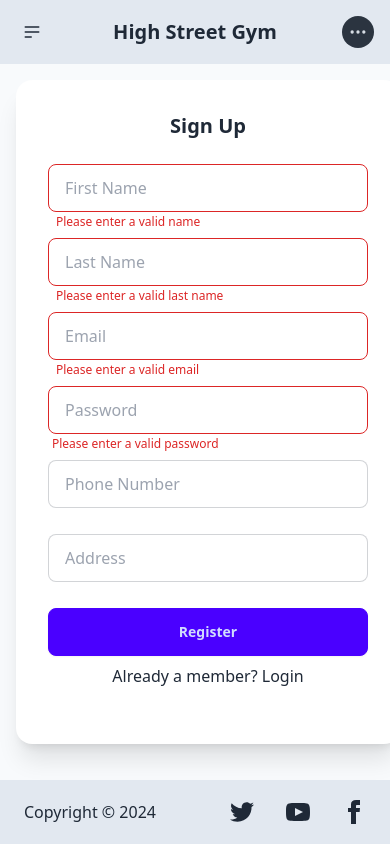
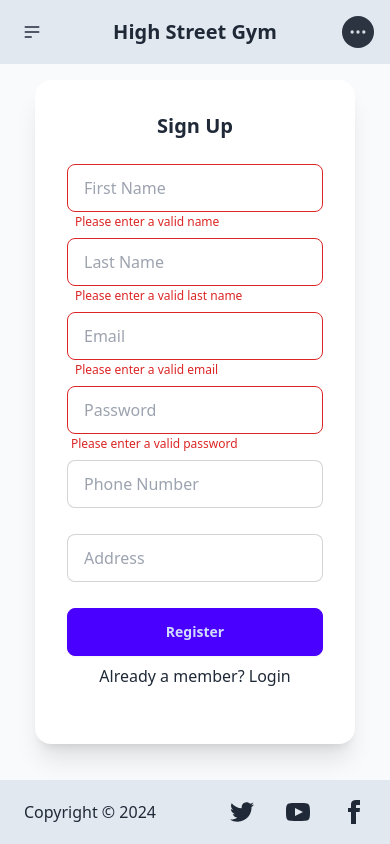
Before and after one commit to rainvr/web-services-assessment, a React app in the folder frontend/: page / in a window 390 px wide. Both pictures are taken after a click on the button "Register". Built offline with nearby package versions, Linux system fonts and the light colour scheme; the HTML template or start-up script is replaced by a standard one.

Commit message:
Improved responsive views for user pages

```diff
--- a/frontend/src/features/users/EditUserPage.jsx
+++ b/frontend/src/features/users/EditUserPage.jsx
@@ -45,7 +45,7 @@ function EditUserPage() {
             <Header />
             <section className="flex-1 mx-auto p-4 overflow-y-scroll">
                 <h1 className="text-xl font-bold">Edit User</h1>
-                <form onSubmit={handleSubmit} className="card-body card mx-auto w-96 bg-base-100 shadow-xl shadow-grey-500">
+                <form onSubmit={handleSubmit} className="card-body card mx-auto w-80 sm:w-96 md:w-[500px] lg:w-[650px] bg-base-100 shadow-xl shadow-grey-500">
                     <label className="text-lg font-bold">First Name</label>
                     <input className="bg-slate-100 p-4 rounded-lg"
                         type="text"
--- a/frontend/src/features/users/LoginPage.jsx
+++ b/frontend/src/features/users/LoginPage.jsx
@@ -36,28 +36,28 @@ export default function LoginPage() {
         <main className="flex flex-col bg-slate-50 h-screen overflow-hidden">
             <Header />
             <section className="flex-1 mx-auto p-4 overflow-y-scroll">
-                <form onSubmit={handleSubmit} className="card-body card mx-auto w-96 bg-base-100 shadow-xl">
+                <form onSubmit={handleSubmit} className="card-body card mx-auto w-80 sm:w-96 md:w-[500px] lg:w-[650px] bg-base-100 shadow-xl">
                     <h2 className="card-title justify-center mb-4">Login</h2>
-                    <label className="form-control w-full max-w-xs">
+                    <label className="form-control w-full">
                         <input
                             type="email"
                             name="email"
                             value={formData.email}
                             onChange={(event) => setFormData({ ...formData, email: event.target.value })}
                             placeholder="Email"
-                            className="peer input input-bordered w-full max-w-xs invalid:border-red-600 invalid:outline-red-600"
+                            className="peer input input-bordered w-full invalid:border-red-600 invalid:outline-red-600"
                             pattern="^((?!\.)[\w\-_.]*[^.])(@\w+)(\.\w+(\.\w+)?[^.\W])$"  // Checks the email pattern
                             required />
                         <span className="invisible ml-2 mt-[2px] peer-invalid:visible label-text-alt text-red-600">Please enter a valid email</span>
                     </label>
-                    <label className="form-control w-full max-w-xs">
+                    <label className="form-control w-full">
                         <input
                             type="password"
                             name="password"
                             value={formData.password}
                             onChange={(event) => setFormData({ ...formData, password: event.target.value })}
                             placeholder="Password"
-                            className="peer input input-bordered w-full max-w-xs invalid:border-red-600 invalid:outline-red-600"
+                            className="peer input input-bordered w-full invalid:border-red-600 invalid:outline-red-600"
                             pattern="^((?=\S*?[A-Z])(?=\S*?[a-z])(?=\S*?[0-9]).{6,})\S$"
                             required />
                         <span className="invisible ml-1 mt-[2px] peer-invalid:visible label-text-alt text-red-600">Please enter a valid password</span>
--- a/frontend/src/features/users/ProfilePage.jsx
+++ b/frontend/src/features/users/ProfilePage.jsx
@@ -43,8 +43,8 @@ function ProfilePage() {
         <main className="flex flex-col bg-slate-50 h-screen overflow-hidden">
             <Header />
             <section className="flex-1 mx-auto p-4 overflow-y-scroll">
-                <h1 className="text-xl font-bold">Profile</h1>
-                <form onSubmit={handleSubmit} className="card-body card mx-auto w-96 bg-base-100 shadow-xl shadow-grey-500">
+                <form onSubmit={handleSubmit} className="card-body card mx-auto w-80 sm:w-96 md:w-[500px] lg:w-[650px] bg-base-100 shadow-xl shadow-grey-500">
+                    <h1 className="card-title justify-center mb-4">Profile</h1>
                     {/* --- Profile View --- */}
                     { view === "profile" ? <>
                         <h2 className="text-lg font-bold">First Name</h2>
--- a/frontend/src/features/users/RegisterPage.jsx
+++ b/frontend/src/features/users/RegisterPage.jsx
@@ -49,67 +49,67 @@ export default function RegisterPage() {
         <main className="flex flex-col bg-slate-50 h-screen overflow-hidden">
             <Header />
             <section className="flex-1 mx-auto p-4 overflow-y-scroll">
-                <form onSubmit={handleSubmit} className="card-body card w-96 bg-base-100 shadow-xl">
+                <form onSubmit={handleSubmit} className="card-body card w-80 sm:w-96 md:w-[500px] lg:w-[650px] bg-base-100 shadow-xl">
                     <h2 className="card-title justify-center mb-4">Sign Up</h2>
-                    <label className="form-control w-full max-w-xs">
+                    <label className="form-control w-full">
                         <input
                             type="text"
                             value={formData.firstname}
                             onChange={(event) => setFormData(existingData => { return { ...existingData, firstname: event.target.value } } )}
                             placeholder="First Name"
-                            className="peer input input-bordered w-full max-w-xs invalid:border-red-600 invalid:outline-red-600"
+                            className="peer input input-bordered w-full invalid:border-red-600 invalid:outline-red-600"
                             required />
                         <span className="invisible ml-2 mt-[2px] peer-invalid:visible label-text-alt text-red-600">Please enter a valid name</span>
                     </label>
-                    <label className="form-control w-full max-w-xs">
+                    <label className="form-control w-full">
                         <input
                             type="text"
                             value={formData.lastname}
                             onChange={(event) => setFormData({ ...formData, lastname: event.target.value } )}
                             placeholder="Last Name"
-                            className="peer input input-bordered w-full max-w-xs invalid:border-red-600 invalid:outline-red-600"
+                            className="peer input input-bordered w-full invalid:border-red-600 invalid:outline-red-600"
                             required />
                         <span className="invisible ml-2 mt-[2px] peer-invalid:visible label-text-alt text-red-600">Please enter a valid last name</span>
                     </label>
-                    <label className="form-control w-full max-w-xs">
+                    <label className="form-control w-full">
                         <input
                             type="email"
                             value={formData.email}
                             onChange={(event) => setFormData(existingData => { return { ...existingData, email: event.target.value } } )}
                             placeholder="Email"
-                            className="peer input input-bordered w-full max-w-xs invalid:border-red-600 invalid:outline-red-600"
+                            className="peer input input-bordered w-full invalid:border-red-600 invalid:outline-red-600"
                             pattern="^((?!\.)[\w\-_.]*[^.])(@\w+)(\.\w+(\.\w+)?[^.\W])$"  // Checks the email pattern
                             required />
                         <span className="invisible ml-2 mt-[2px] peer-invalid:visible label-text-alt text-red-600">Please enter a valid email</span>
                     </label>
-                    <label className="form-control w-full max-w-xs">
+                    <label className="form-control w-full">
                         <input
                             type="password"
                             value={formData.password}
                             onChange={(event) => setFormData(existingData => { return { ...existingData, password: event.target.value } } )}
                             placeholder="Password"
-                            className="peer input input-bordered w-full max-w-xs invalid:border-red-600 invalid:outline-red-600"
+                            className="peer input input-bordered w-full invalid:border-red-600 invalid:outline-red-600"
                             pattern="^((?=\S*?[A-Z])(?=\S*?[a-z])(?=\S*?[0-9]).{6,})\S$"  // Checks that a password has a minimum of 6 characters, at least 1 uppercase letter, 1 lowercase letter, and 1 number with no spaces.
                             required />
                         <span className="invisible ml-1 mt-[2px] peer-invalid:visible label-text-alt text-red-600">Please enter a valid password</span>
                     </label>
-                    <label className="form-control w-full max-w-xs">
+                    <label className="form-control w-full">
                         <input
                             type="text"
                             value={formData.phone}
                             onChange={(event) => setFormData({ ...formData, phone: event.target.value } )}
                             placeholder="Phone Number"
-                            className="peer input input-bordered w-full max-w-xs invalid:border-red-600 invalid:outline-red-600"
+                            className="peer input input-bordered w-full invalid:border-red-600 invalid:outline-red-600"
                         />
                         <span className="invisible ml-2 mt-[2px] peer-invalid:visible label-text-alt text-red-600">Please enter a valid phone number</span>
                     </label>
-                    <label className="form-control w-full max-w-xs">
+                    <label className="form-control w-full">
                         <input
                             type="text"
                             value={formData.address}
                             onChange={(event) => setFormData({ ...formData, address: event.target.value } )}
                             placeholder="Address"
-                            className="peer input input-bordered w-full max-w-xs invalid:border-red-600 invalid:outline-red-600"
+                            className="peer input input-bordered w-full invalid:border-red-600 invalid:outline-red-600"
                         />
                         <span className="invisible ml-2 mt-[2px] peer-invalid:visible label-text-alt text-red-600">Please enter a valid Address</span>
                     </label>
```
